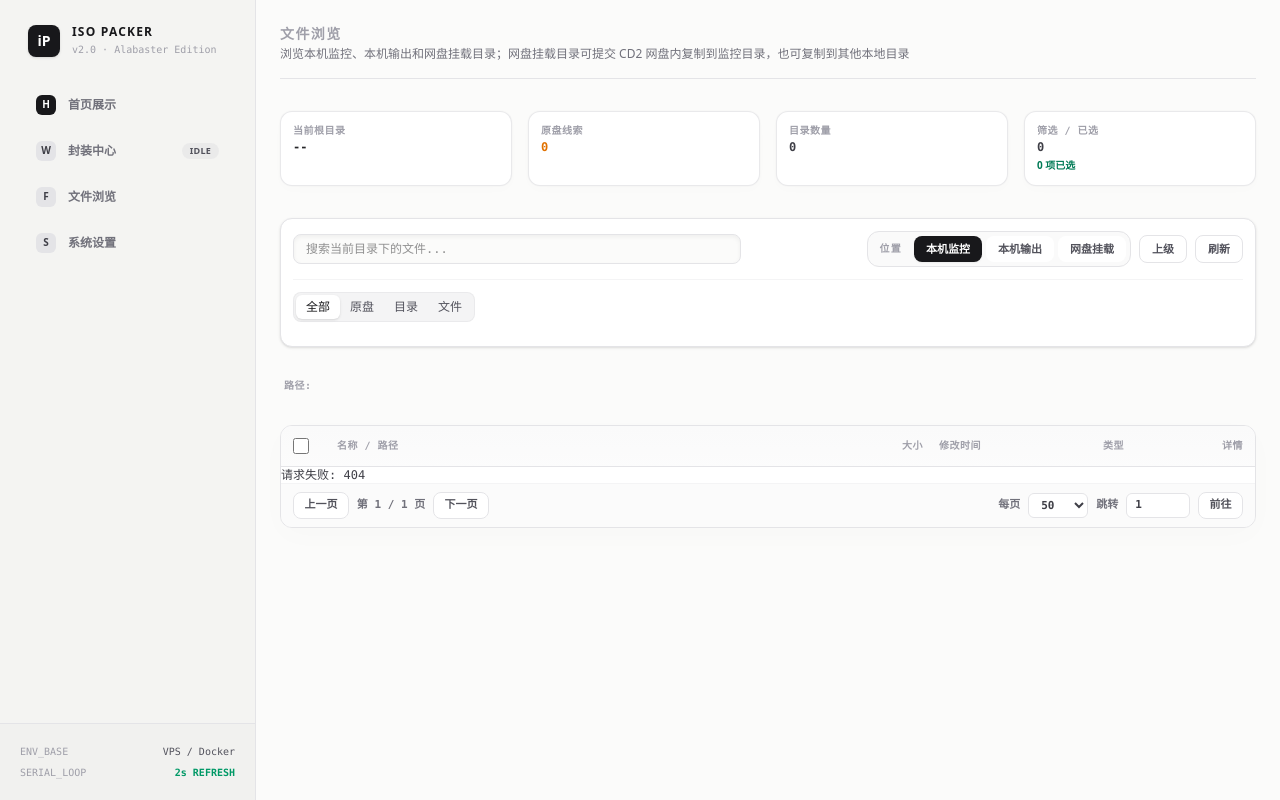
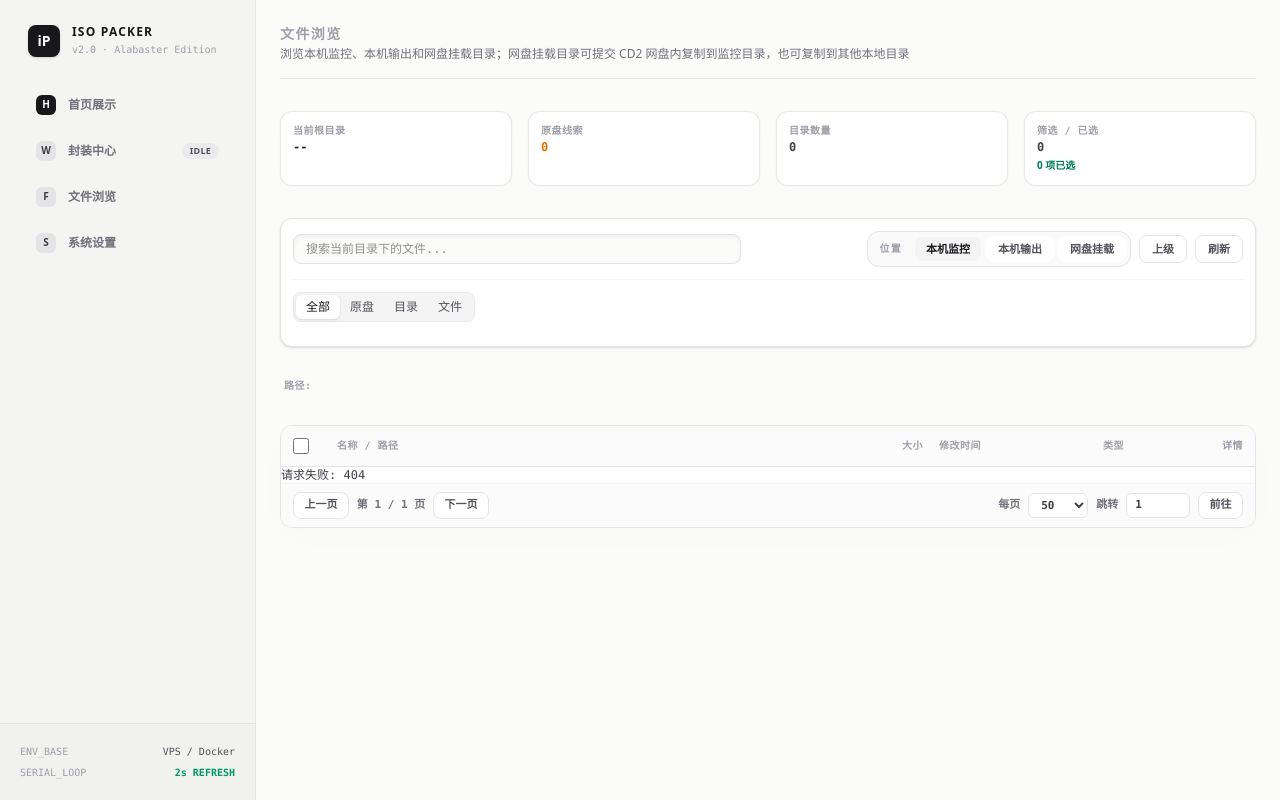
Before and after one commit to Ebichuu/iso-packer, a Python web app: template v2.0/iso-packer/templates/files.html in a window 1280 px wide. Run offline with Jinja, Linux system fonts and the light colour scheme; the template is opened without the code that fills it, so the values that code supplies are empty.

Commit message:
fix(files): soften active browser root

```diff
--- a/v2.0/iso-packer/scripts/smoke_v2.py
+++ b/v2.0/iso-packer/scripts/smoke_v2.py
@@ -184,6 +184,7 @@
     require("file-browser-list" in files_html, "files.html missing browser list")
     require("data-root=" in files_html, "files.html missing root switch hooks")
     require("data-root-path=" in files_html, "files.html missing visible root path hooks")
+    require('.root-switcher [data-root][data-active="true"] { background: #f4f4f5' in files_html, "active root switch should use neutral gray background")
     require("file-operation-bar" in files_html, "files.html missing batch operation bar")
     require('data-file-action="copy"' in files_html, "files.html missing copy action")
     require("file-custom-destination" in files_html, "files.html missing custom destination input")
--- a/v2.0/iso-packer/templates/files.html
+++ b/v2.0/iso-packer/templates/files.html
@@ -232,7 +232,7 @@
     .file-page-button { border: 1px solid #e4e4e7; background: #fff; border-radius: 0.5rem; color: #52525b; font-weight: 800; padding: 0.35rem 0.65rem; }
     .file-page-button:hover:not(:disabled) { border-color: #a1a1aa; color: #18181b; }
     .file-page-button:disabled { opacity: 0.45; cursor: default; }
-    .root-switcher [data-root][data-active="true"] { background: #18181b !important; color: #fff !important; border-color: #18181b !important; box-shadow: 0 1px 2px rgba(0,0,0,0.06); }
+    .root-switcher [data-root][data-active="true"] { background: #f4f4f5 !important; color: #18181b !important; border-color: #d4d4d8 !important; box-shadow: inset 0 0 0 1px rgba(255,255,255,0.72); }
     .root-switcher [data-root][data-active="false"] { background: #fff !important; color: #52525b !important; border-color: #e4e4e7 !important; }
     #file-filters button:focus-visible,
     .root-switcher button:focus-visible,
```
